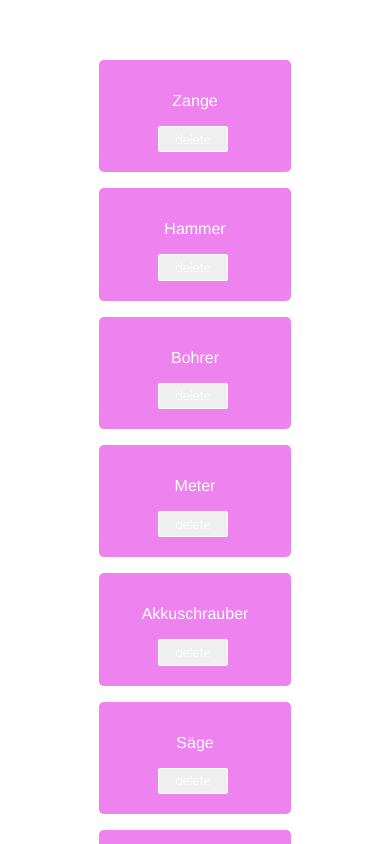
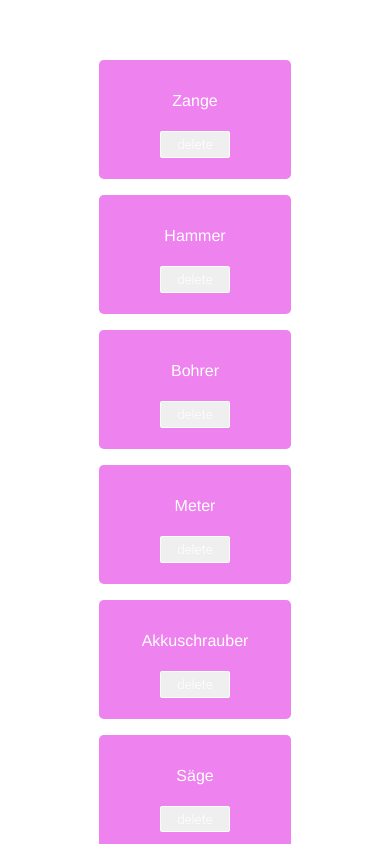
Before and after one commit to criseone/supaleihladen, a Vue app: page / in a window 390 px wide. Shown: the top 844 px of the page. Built offline with nearby package versions, Linux system fonts and the light colour scheme.

Commit message:
button styling again

```diff
--- a/src/App.vue
+++ b/src/App.vue
@@ -59,4 +59,15 @@ text-align:center;
 transition: all 0.2s;
 }
 
+button:hover{
+color:#000000;
+background-color:#FFFFFF;
+}
+
+@media all and (max-width:30em){
+button{
+display:block;
+margin:0.4em auto;
+}
+}
 </style>
```
